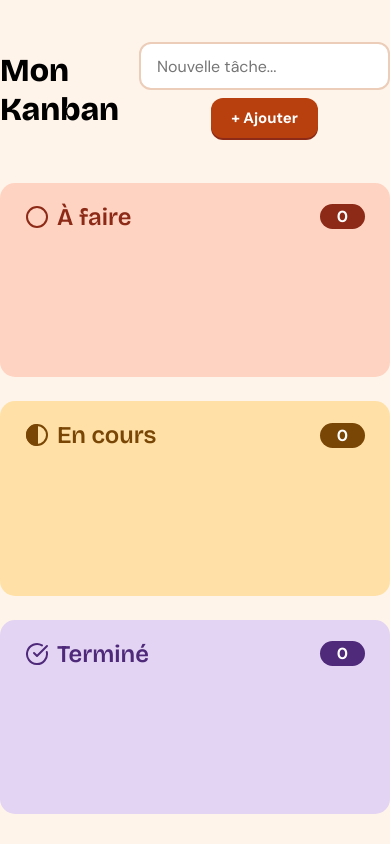
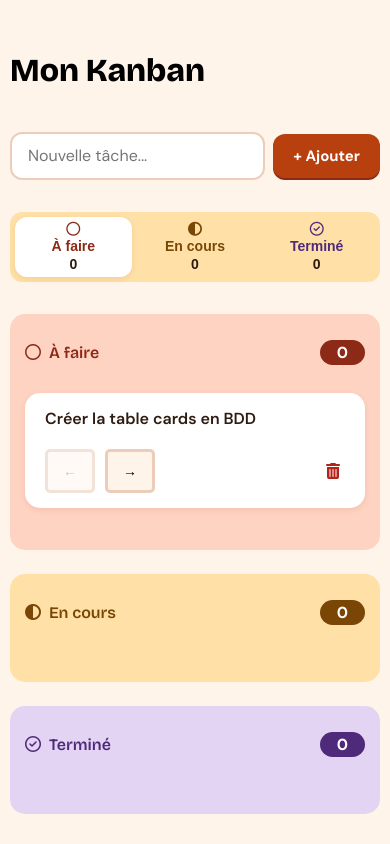
Before and after one commit to mreve-dev/kanban, a website built with Vite: page kanban-project/index.html in a window 390 px wide. Built offline with nearby package versions, Linux system fonts and the light colour scheme.

Commit message:
feat: ajouter le style mobile et la fonction createCard

```diff
--- a/kanban-project/index.html
+++ b/kanban-project/index.html
@@ -4,6 +4,10 @@
     <meta charset="UTF-8" />
     <link rel="icon" type="image/svg+xml" href="/favicon.svg" />
     <meta name="viewport" content="width=device-width, initial-scale=1.0" />
+    <link
+      rel="stylesheet"
+      href="https://cdnjs.cloudflare.com/ajax/libs/font-awesome/6.5.1/css/all.min.css"
+    />
     <link rel="preconnect" href="https://fonts.googleapis.com" />
     <link rel="preconnect" href="https://fonts.gstatic.com" crossorigin />
     <link
@@ -28,25 +32,30 @@
       </form>
     </header>
 
+    <nav>
+      <button type="button" class="todo-text" aria-pressed="true">
+        <i class="fa-regular fa-circle"></i>
+        À faire
+        <span> 0 </span>
+      </button>
+      <button type="button" class="doing-text" aria-pressed="false">
+        <i class="fa-solid fa-circle-half-stroke"></i>
+        En cours
+        <span> 0 </span>
+      </button>
+      <button type="button" class="done-text" aria-pressed="false">
+        <i class="fa-regular fa-circle-check"></i>
+        Terminé
+        <span> 0 </span>
+      </button>
+    </nav>
+
     <main class="board">
       <article class="column column--todo">
         <div class="column__header">
           <div class="dot--header">
             <h2 class="todo-text">
-              <svg
-                xmlns="http://www.w3.org/2000/svg"
-                width="24"
-                height="24"
-                viewBox="0 0 24 24"
-                fill="none"
-                stroke="currentColor"
-                stroke-width="2"
-                stroke-linecap="round"
-                stroke-linejoin="round"
-                class="lucide lucide-circle preview-icon"
-              >
-                <circle cx="12" cy="12" r="10" />
-              </svg>
+              <i class="fa-regular fa-circle"></i>
               À faire
             </h2>
           </div>
@@ -54,28 +63,44 @@
           <p class="column__count todo__count">0</p>
         </div>
 
+        <article class="card" draggable="true">
+          <p class="card__title">Créer la table cards en BDD</p>
 
+          <div class="card__actions">
+            <div class="card__moves">
+              <button
+                type="button"
+                class="btn-move"
+                aria-label="Déplacer vers la colonne précédente"
+                disabled
+              >
+                ←
+              </button>
+              <button
+                type="button"
+                class="btn-move"
+                aria-label="Déplacer vers la colonne suivante"
+              >
+                →
+              </button>
+            </div>
 
+            <button
+              type="button"
+              class="btn-delete"
+              aria-label="Supprimer la carte"
+            >
+              <i class="fa-solid fa-trash-can"></i>
+            </button>
+          </div>
+        </article>
       </article>
 
       <article class="column column--doing">
         <div class="column__header">
           <div class="dot--header">
             <h2 class="doing-text">
-              <svg
-                xmlns="http://www.w3.org/2000/svg"
-                width="24"
-                height="24"
-                viewBox="0 0 24 24"
-                fill="none"
-                stroke="currentColor"
-                stroke-width="2"
-                stroke-linecap="round"
-                stroke-linejoin="round"
-              >
-                <path d="M12 2a10 10 0 0 0 0 20z" fill="currentColor" />
-                <circle cx="12" cy="12" r="10" />
-              </svg>
+              <i class="fa-solid fa-circle-half-stroke"></i>
               En cours
             </h2>
           </div>
@@ -88,21 +113,7 @@
         <div class="column__header">
           <div class="dot--header">
             <h2 class="done-text">
-              <svg
-                xmlns="http://www.w3.org/2000/svg"
-                width="24"
-                height="24"
-                viewBox="0 0 24 24"
-                fill="none"
-                stroke="currentColor"
-                stroke-width="2"
-                stroke-linecap="round"
-                stroke-linejoin="round"
-                class="lucide lucide-circle-check-big preview-icon"
-              >
-                <path d="M21.801 10A10 10 0 1 1 17 3.335" />
-                <path d="m9 11 3 3L22 4" />
-              </svg>
+              <i class="fa-regular fa-circle-check"></i>
               Terminé
             </h2>
           </div>
--- /dev/null
+++ b/kanban-project/src/card/card.js
@@ -0,0 +1,40 @@
+export const createCard = (card) => {
+    const articleCard = document.createElement("article")
+    const divCardActions = document.createElement('div')
+    const divCardMoves = document.createElement('div')
+
+    const title = document.createElement('p')
+    const btnMove1 = document.createElement('button')
+    const btnMove2 = document.createElement('button')
+    const btnDelete = document.createElement('button')
+
+    title.textContent = card.title
+    btnMove1.innerHTML = `<i class="fa-solid fa-arrow-left-long" aria-hidden="true"></i>`
+    btnMove2.innerHTML = `<i class="fa-solid fa-arrow-right-long" aria-hidden="true"></i>`
+    btnDelete.innerHTML = `<i class="fa-solid fa-trash-can" aria-hidden="true"></i>`
+
+    articleCard.classList.add("card")
+    title.classList.add("card__title")
+    divCardActions.classList.add("card__actions")
+    divCardMoves.classList.add("card__moves")
+    btnMove1.classList.add("btn-move")
+    btnMove2.classList.add("btn-move")
+    btnDelete.classList.add("btn-delete")
+
+    articleCard.setAttribute("draggable", true)
+    btnMove1.setAttribute("type", "button")
+    btnMove2.setAttribute("type", "button")
+    btnDelete.setAttribute("type", "button")
+    btnMove1.setAttribute("aria-label", "Déplacer vers la colonne précédente")
+    btnMove2.setAttribute("aria-label", "Déplacer vers la colonne suivante")
+    btnDelete.setAttribute("aria-label", "Supprimer la carte")
+
+
+
+
+    divCardMoves.append(btnMove1, btnMove2)
+    divCardActions.append(divCardMoves, btnDelete)
+    articleCard.append(title, divCardActions)
+
+    return articleCard
+}
--- /dev/null
+++ b/kanban-project/src/main.js
@@ -0,0 +1 @@
+import { createCard } from "./card/card";
--- a/kanban-project/src/style.css
+++ b/kanban-project/src/style.css
@@ -57,7 +57,7 @@ body {
   gap: 32px;
   font-family: var(--font-body);
   height: 100vh;
-  padding: 30px 0;
+  padding: 30px 10px;
   background-color: var(--bg);
   max-width: 1100px;
 }
@@ -74,6 +74,17 @@ h2{
   align-items: center;
   gap: 8px;
 }
+
+nav {
+  display: none;
+  grid-template-columns: repeat(3, minmax(0, 1fr));
+  gap: 5px;
+  padding: 5px;
+  width: 100%;
+  background-color: var(--doing-bg);
+  border-radius: 12px;
+}
+
 
 .todo-text {
   color: var(--todo-text);
@@ -99,10 +110,10 @@ header {
 
 .add-form {
   display: flex;
-  flex-wrap: wrap;
+  align-items: center;
   justify-content: center;
   gap: 8px;
-  flex: 0 1 480px;
+  flex: 0 1 480px
 }
 
 .add-form input {
@@ -117,8 +128,35 @@ header {
   font: inherit;
 }
 
+button {
+  min-height: 44px;
+  font-size: 14px;
+  font-weight: 600;
+  display: flex;
+  align-items: center;
+  justify-content: center;
+  gap: 6px;
+  border-radius: 12px;
+  padding: 5px ;
+}
+
+nav button[aria-pressed="true"] {
+  background-color: var(--surface);
+  box-shadow: var(--shadow);
+  border: none;
+}
+
+
+nav button[aria-pressed="false"]{
+  background-color: transparent;
+  border: none;
+}
+
+
+
 .btn-primary {
   background-color: var(--primary);
+  white-space: nowrap;
   color: white;
   padding: 10px 20px;
   border-radius: 12px;
@@ -263,6 +301,7 @@ background-color: var(--done-accent);
   border: 3px solid var(--border);
   background-color: var(--bg);
   border-radius: 5px;
+  width: 50px;
   padding: 5px 10px;
   cursor: pointer;
 }
@@ -276,10 +315,10 @@ background-color: var(--done-accent);
 
 .btn-delete {
   background-color: transparent;
-  border: 3px solid var(--danger);
+  border: none;
   color: var(--danger);
   border-radius: 5px;
-  padding: 5px 15px;
+  padding: 5px;
   cursor: pointer;
   font-size: 16px;
   font-weight: 600;
@@ -314,3 +353,51 @@ input:focus-visible {
   outline: 3px solid var(--done-accent);
   outline-offset: -3px;
 }
+
+
+
+
+
+
+
+
+
+
+/* mobile version */
+
+@media (max-width: 767px) {
+  nav {
+    display: grid;
+  }
+
+
+  header {
+    flex-direction: column;
+    align-items: start;
+  }
+
+  .add-form {
+    flex: none;
+    width: 100%;
+  }
+
+  h2 {
+    font-size: 16px;
+  }
+
+  .column{
+    padding: 10px 15px;
+  }
+
+  nav button span {
+    color: #2e1b12;
+  }
+}
+
+@media (max-width: 400px) {
+  nav button {
+    flex-direction: column;
+    gap: 2px;
+  }
+
+}
```
